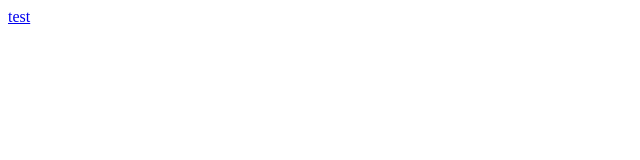
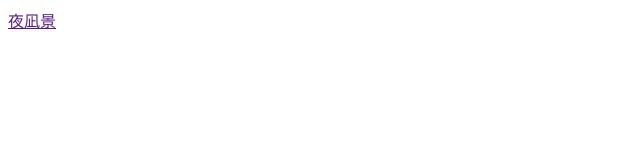
Before and after one commit to socer-rin/FOF.github.io, a plain HTML site: page index.html in a window 1280 px wide. Shown: the full height of the page, 0-640 px from the left. Drawn offline with Linux system fonts and the light colour scheme.

Commit message:
Update index.html

```diff
--- a/index.html
+++ b/index.html
@@ -1,7 +1,9 @@
 <html>
 <head>
+  <meta charset="utf-8">
+  <title>FOF Char Make</title>
 </head>
 <body>
-  <a href="/a">test</a>
+  <a href="">夜凪景</a>
 <body>
 </html>
```
